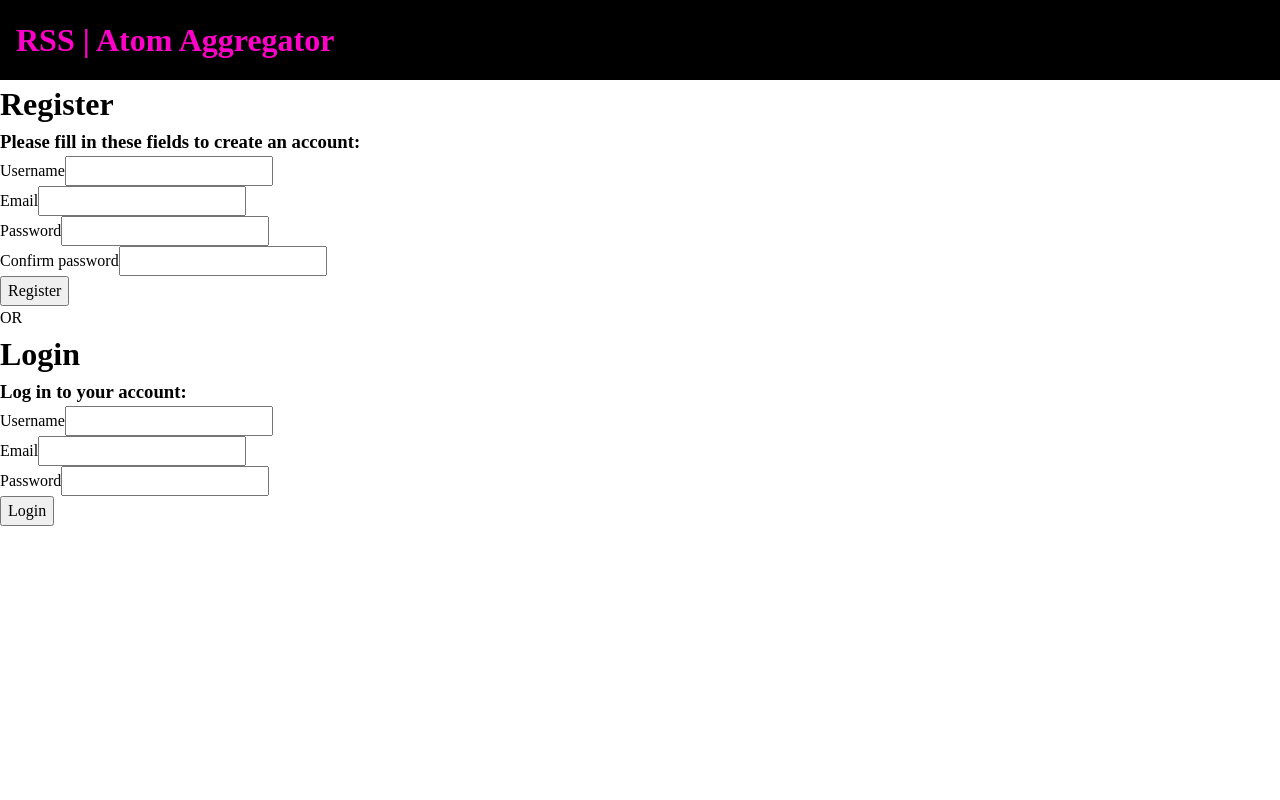
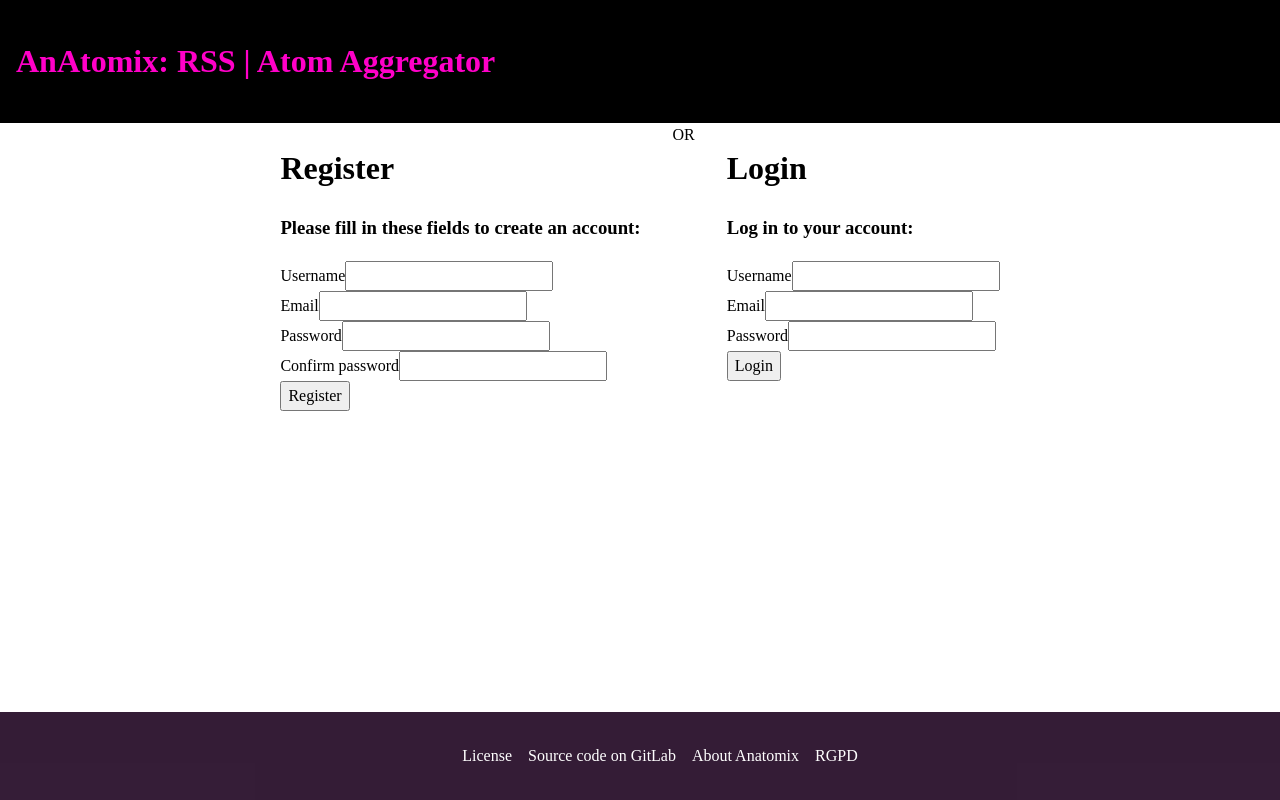
Before and after one commit to anaRtem1s/AnAtomix_front, a React (Vite) app: page / in a window 1280 px wide. Built offline with nearby package versions, Linux system fonts and the light colour scheme.

Commit message:
Endless Debugging in Login/Logout handling and rendering.

```diff
--- a/src/App.css
+++ b/src/App.css
@@ -5,17 +5,17 @@
 
 *,
 *::before,
-*::after{
+*::after {
   box-sizing: border-box;
 }
 
-img{
+img {
   display: block;
   max-width: 100%;
-  height:auto;
+  height: auto;
 }
 
-body{
+body {
   /* Increase line-height */
   line-height: 1.5;
   /* Remove default margin  */
@@ -25,18 +25,31 @@
 }
 
 /* Improve media defaults */
-img, picture, video, canvas, svg{
+img,
+picture,
+video,
+canvas,
+svg {
   display: block;
   max-width: 100%;
 }
 
 /* Inherit fonts for form controls */
-input, button, textarea, select {
+input,
+button,
+textarea,
+select {
   font: inherit;
 }
 
 /* Avoid text overflows */
-p, h1, h2, h3, h4, h5, h6 {
+p,
+h1,
+h2,
+h3,
+h4,
+h5,
+h6 {
   overflow-wrap: break-word;
 }
 
@@ -45,28 +58,13 @@
   text-wrap: pretty;
 }
 
+/* ::::::::::::::::::::::::::::::::::::::::::::::::::::::::::::::::::::::::::::::::::::::::::: */
 
-.footer {
-  background-color: rgba(30, 3, 32, 0.897);
-  color: rgba(0, 255, 191, 0.63);
+.layout-container {
   display: flex;
-  align-items: center;
-  justify-content: space-evenly;
-  padding: 1em;
-   a {
-    text-decoration: none;
-    color: rgb(23, 6, 253);
-  }
-
-  a:hover {
-    color: lightseagreen;
-  }
-
+  flex-direction: column;
+  min-height: 100vh; /* Force la hauteur à être au moins celle de la fenêtre */
 }
-
-/* "In React, CSS Modules are CSS files where class names are scoped locally by default." */
-
-/* CSS FOR COMPONENT HEADER */
 
 .header {
   background-color: rgb(0, 0, 0);
@@ -85,12 +83,13 @@
 
   a {
     text-decoration: none;
-    color: rgb(23, 6, 253);
+    color: rgba(230, 229, 243, 0.897);
   }
 
   a:hover {
     color: lightseagreen;
   }
+}
 
 
 .auth-container {
@@ -99,10 +98,36 @@
   justify-content: center;
   align-items: flex-start;
 }
-  /*  ! TO DO */
+
+.footer {
+  background-color: rgba(30, 3, 32, 0.897);
+  color: rgba(23, 236, 183, 0.877);
+  display: flex;
+  align-items: center;
+  justify-content: space-evenly;
+  padding: 1em;
+  margin-top: auto;
+}
+
+
+.footer-nav {
+  list-style: none;
+  display: flex;
+  gap: 1em;
+}
+
+.footer-nav a {
+  text-decoration: none;
+  color: white;
+}
+
+.footer-nav a:hover {
+  color: lightseagreen;
+}
+
+/*  ! TO DO */
 /*
   .register-form{
 
 
   } */
-}
--- a/src/App.jsx
+++ b/src/App.jsx
@@ -1,9 +1,6 @@
-// ::::::::::::::::::::: MAIN ROUTER / MAP COMPONENT WHERE ALL SUB COMPONENTS ARE GLUED / IMPORTED - frontend ROUTES :::::::::::::::::::::
+import './App.css'
 
-// CSS STYLE
-
-import './App.css'
-import { useState } from "react";
+import { useState, useEffect } from "react";
 import Layout from './general_layout/Layout'
 import LoginForm from './pages/auth/Login'
 import RegisterForm from './pages/auth/Register'
@@ -14,16 +11,85 @@
 
   const [screen, setScreen] = useState("auth");
 
+  // Track the logged-in account here
+
+  const [account, setAccount] = useState(null);
+
+
+  useEffect(() => {
+    const savedAccount = localStorage.getItem("account");
+
+    // Only try to parse if something exists
+    if (savedAccount && savedAccount !== "null" && savedAccount !== "undefined") {
+      try {
+        const parsedAccount = JSON.parse(savedAccount);
+
+        // Verify it's actually an object before setting state
+        if (parsedAccount && typeof parsedAccount === 'object') {
+          setAccount(parsedAccount);
+          setScreen("reader");
+
+        } else {
+
+          localStorage.removeItem("account");
+        }
+      } catch (error) {
+
+        localStorage.clear();
+
+      }
+    }
+  }, []);
+
+
+
+  const handleLoginSuccess = (accountData, token) => {
+
+
+    localStorage.setItem("token", token);
+
+    localStorage.setItem("account", JSON.stringify(accountData));
+
+    setAccount(accountData);
+
+    setScreen("reader"); // IMMEDIATE REDIRECT TO MAIN APP
+
+  };
+
+  const handleLogout = () => {
+
+    //  Clear storage
+
+    localStorage.removeItem("token");
+    localStorage.removeItem("account");
+
+    // Clear State
+
+    setAccount(null);
+
+    // Switch Screen
+
+    setScreen("auth");
+  };
+
   return (
-    <Layout onNav={setScreen}>
+    <Layout onNav={setScreen}
+      account={account}        // PASS ACCOUNT TO LAYOUT
+      onLogout={handleLogout} // PASS LOGOUT FUNCTION TO LAYOUT
+    >
       {screen === "auth" && (
         <div className="auth-container">
           <RegisterForm onSuccess={() => setScreen("auth")} />
-            <span> OR </span>
-          <LoginForm onSuccess={() => setScreen("reader")} />
+          <span> OR </span>
+          <LoginForm onSuccess={handleLoginSuccess} />
         </div>
       )}
-      {screen === "reader" && <p>RSS Reader (to come)</p>}
+      {screen === "reader"
+      && <h2> Welcome {account.username}! <span>- RSS Reader (to come!)</span> </h2>
+      }
+
+
+
     </Layout>
   );
 }
--- /dev/null
+++ b/src/general_layout/Footer.jsx
@@ -0,0 +1,20 @@
+export default function Footer() {
+  return (
+    <>
+      <footer className="footer">
+        <nav>
+          <ul className="footer-nav">
+            {/* //!   TO DO */}
+            <li><a href="http://">License</a></li>
+            {/* //!   TO DO */}
+            <li><a href="http://">Source code on GitLab</a></li>
+            {/* //!   TO DO */}
+            <li><a href="http://">About Anatomix</a></li>
+            {/* //!   TO DO */}
+            <li><a href="http://">RGPD</a></li>
+          </ul>
+        </nav>
+      </footer >
+    </>
+  );
+}
--- a/src/general_layout/Header.jsx
+++ b/src/general_layout/Header.jsx
@@ -1,19 +1,95 @@
-export default function Header({ onNav }) { //! TO RECONSIDER
+import { useState, useEffect } from 'react';
 
+
+export default function Header({ account, onLogout, onNav }) {
+    // --- DIAGNOSTIC LINE ---
+  console.log("🔴 HEADER DEBUG - Account received:", account);
   const go = (e, screenId) => {
-        e.preventDefault();          // empêche le saut de hash inutile
-        if (onNav) onNav(screenId);  // prévient App.jsx : "affiche cet écran"
+    e.preventDefault();
+    if (onNav) onNav(screenId);
   };
 
   return (
     <header className="header">
-            <h1>RSS | Atom Aggregator</h1>
+      <h1>AnAtomix: RSS | Atom Aggregator</h1>
       <nav>
         <ul className="header-nav">
-                    {/* <li><a href="#login" onClick={(e) => go(e, "login")}>Login</a></li>
-                    <li><a href="#reader" onClick={(e) => go(e, "reader")}>Feeds</a></li> */}
+          {/* If user exists, show button.  */}
+          {account? (
+            <li>
+              <button onClick={onLogout} className="btn">
+                Logout
+              </button>
+            </li>
+            // Else, nothing.
+          ) : null}
         </ul>
       </nav>
     </header>
   );
 }
+
+// export default function Header({ onNav }) { //! TO RECONSIDER
+
+
+//     const [isLoggedIn, setIsLoggedIn] = useState(false);
+
+//     // CHECK STATUS WHEN HEADER LOADS
+
+//     useEffect(() => {
+
+//         // Check if the token exists in localStorage
+
+//         const token = localStorage.getItem("token");
+//         if (token) {
+//             setIsLoggedIn(true);
+//         } else {
+//             setIsLoggedIn(false);
+//         }
+
+//     }, []); // = This runs only once when the component mounts
+
+//     // HANDLE LOGOUT CLICK
+
+//     const handleLogout = () => {
+
+//         // Delete the token
+
+//         localStorage.removeItem("token");
+//         localStorage.removeItem("user");
+
+//         // Force a full page reload ==> resets the app state and makes the Header re-check (finding no token)
+
+//         window.location.reload();
+//     };
+
+//     const go = (e, screenId) => { //! empêche le saut de hash inutile
+//         e.preventDefault();
+//         if (onNav) onNav(screenId); //!  prévient App.jsx : "affiche cet écran"
+//     };
+
+//     return (
+//         <header className="header">
+//             <h1>AnAtomix: RSS | Atom Aggregator</h1>
+
+//             <nav>
+//                 <ul className="header-nav">
+//                     {/* If isLoggedIn is TRUE, show the Logout button.
+//                                          If FALSE, show nothing here. */}
+//                     {isLoggedIn ? (
+//                         <li>
+//                             <button
+//                                 onClick={handleLogout}
+//                                 className="btn">
+//                                 Logout
+//                             </button>
+//                         </li>
+//                     ) : (
+
+//                         null
+//                     )}
+//                 </ul>
+//             </nav>
+//         </header>
+//     );
+// }
--- a/src/general_layout/Layout.jsx
+++ b/src/general_layout/Layout.jsx
@@ -1,12 +1,17 @@
 import Header from "./Header";
+import Footer from "./Footer";
 
-export default function Layout({ children, onNav }) {
+export default function Layout({ children, onNav, account, onLogout }) {
   return (
     <>
-      <Header onNav={onNav} />
-      <main>
-        {children}   {/* RegisterForm / LoginForm / Reader */}
-      </main>
+      <div className="layout-container">
+
+        <Header account={account} onLogout={onLogout} onNav={onNav} />
+
+        <main>{children}</main>  {/* RegisterForm / LoginForm / Reader */}
+
+        <Footer onNav={onNav} />
+      </div>
     </>
   );
 }
--- a/src/index.css
+++ b/src/index.css
@@ -1,2 +1,3 @@
-*{ margin: 0
-}
+/* *{
+  margin: 0;
+} */
--- a/src/pages/auth/Login.jsx
+++ b/src/pages/auth/Login.jsx
@@ -12,7 +12,7 @@
             email: '',
             password: ''
         },
-        // Errors appear as user types
+        //! Errors appear as user types - CHANGE THAT !!!
         mode: 'onChange'
     });
 
@@ -27,24 +27,32 @@
                 headers: { "Content-Type": "application/json" },
                 body: JSON.stringify(data)
             });
+
             // IF BACKEND REFUSES (= WRONG CREDENTIALS)
 
             if (!response.ok) {
                 setError("password", { message: 'Wrong username, email or password. Go again.' });
                 return;
             }
+
             const result = await response.json();
-            //! Express sent by Express(JWT) —>  SESSION
+
+            //! sent by Express(JWT) —>  SESSION
             //! Ta garde RequireAuth le lit, le bouton Logout le supprime
 
             localStorage.setItem("token", result.token);
 
-            localStorage.setItem("user", JSON.stringify(result.user));
+            localStorage.setItem("account", JSON.stringify(result.account));
+
+            // Notify App.jsx to update State & Switch Screen => This passes the user data up so the Header can show the Logout button.
+            if (onSuccess) {
+                onSuccess(result.account, result.token);
+            }
+            // CLEANING FORM
 
             reset();
 
-            onSuccess(); // REDIRECTION MANAGED BY APP + afficher    alert(`Welcome back ${data.username}! Logging you in to this wonderful RSS | Atom Feeds Aggregator`);
-
+            setTimeout(() => window.location.href = '/', 100); // Force reload to trigger fresh auth check
 
 
         } catch (error) {
--- a/vite.config.js
+++ b/vite.config.js
@@ -3,6 +3,7 @@
 import { defineConfig } from 'vite'
 
 // https://vite.dev/config/
+
 export default defineConfig({
   plugins: [
     react(),
@@ -11,7 +12,7 @@
   server: {
     proxy: {
       '/api': {
-        target: 'http://localhost:8081',   // ! backend PORT
+        target: `http://localhost:${process.env.VITE_API_PORT || 8081}`, // BACKEND EXPRESS PORT
         changeOrigin: true,
       },
     },
```
Also changed, not shown: 2 other files (tests, documents, lock files or other folders). Lines whose indentation alone changed are shown as unchanged.
